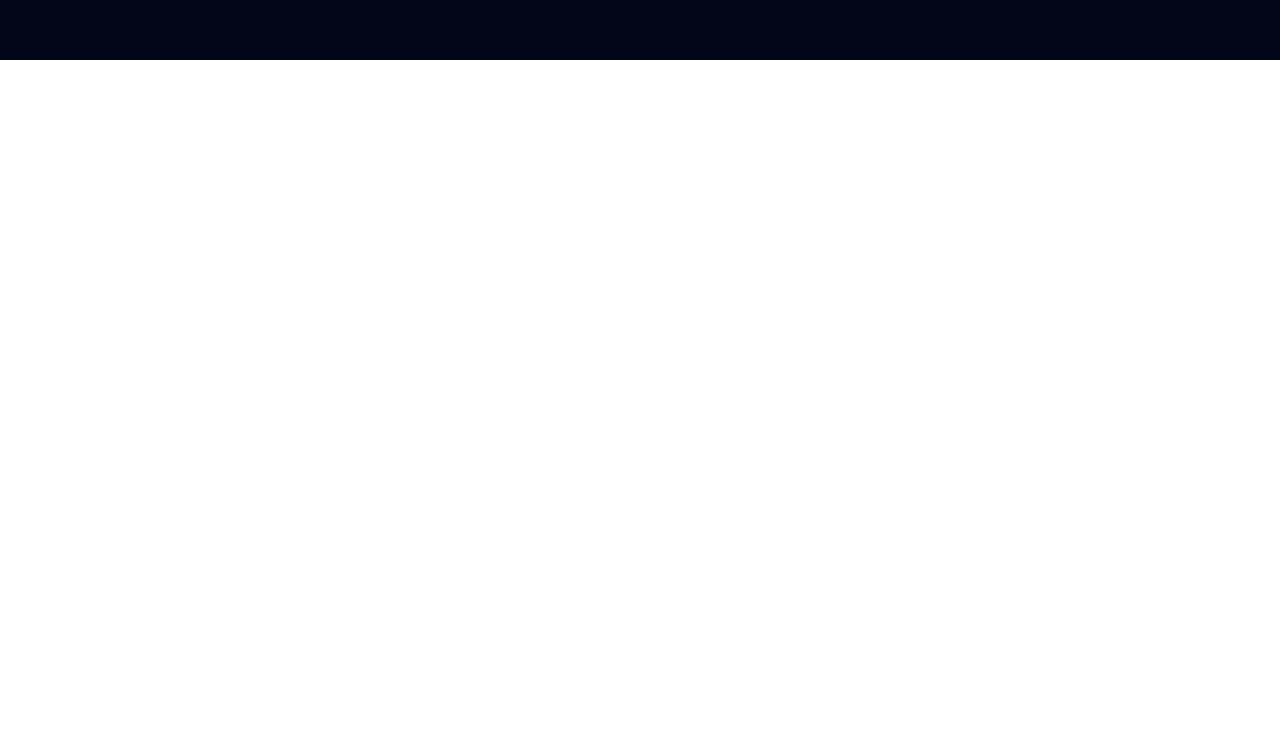
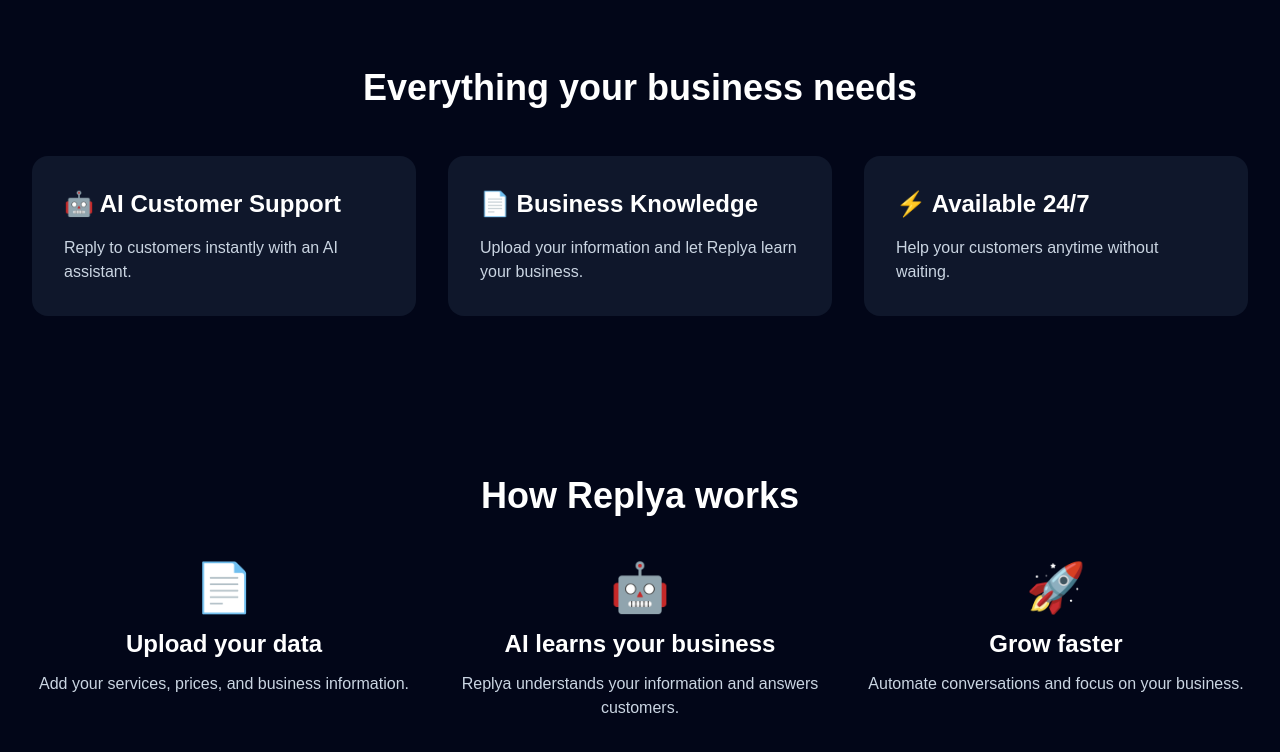
Before and after one commit to ahmed-elesnawy-15/replya, a Next.js app: page / in a window 1280 px wide. Shown: the part 740-1492 px from the top of the page. Before the commit the page ends 800 px from the top, so only its background shows below. Built offline with nearby package versions, Linux system fonts and the light colour scheme.

Commit message:
Add how it works section

```diff
--- a/app/page.tsx
+++ b/app/page.tsx
@@ -30,6 +30,78 @@
           Start Building
         </button>
       </section>
+      <section className="px-8 py-20">
+  <h2 className="text-center text-4xl font-bold">
+    Everything your business needs
+  </h2>
+
+  <div className="mt-12 grid gap-8 md:grid-cols-3">
+    <div className="rounded-2xl bg-slate-900 p-8">
+      <h3 className="text-2xl font-bold">
+        🤖 AI Customer Support
+      </h3>
+      <p className="mt-4 text-slate-300">
+        Reply to customers instantly with an AI assistant.
+      </p>
+    </div>
+
+    <div className="rounded-2xl bg-slate-900 p-8">
+      <h3 className="text-2xl font-bold">
+        📄 Business Knowledge
+      </h3>
+      <p className="mt-4 text-slate-300">
+        Upload your information and let Replya learn your business.
+      </p>
+    </div>
+
+    <div className="rounded-2xl bg-slate-900 p-8">
+      <h3 className="text-2xl font-bold">
+        ⚡ Available 24/7
+      </h3>
+      <p className="mt-4 text-slate-300">
+        Help your customers anytime without waiting.
+      </p>
+    </div>
+  </div>
+</section>
+<section className="px-8 py-20">
+  <h2 className="text-center text-4xl font-bold">
+    How Replya works
+  </h2>
+
+  <div className="mt-12 grid gap-8 md:grid-cols-3">
+    <div className="text-center">
+      <div className="text-5xl">📄</div>
+      <h3 className="mt-4 text-2xl font-bold">
+        Upload your data
+      </h3>
+      <p className="mt-3 text-slate-300">
+        Add your services, prices, and business information.
+      </p>
+    </div>
+
+    <div className="text-center">
+      <div className="text-5xl">🤖</div>
+      <h3 className="mt-4 text-2xl font-bold">
+        AI learns your business
+      </h3>
+      <p className="mt-3 text-slate-300">
+        Replya understands your information and answers customers.
+      </p>
+    </div>
+
+    <div className="text-center">
+      <div className="text-5xl">🚀</div>
+      <h3 className="mt-4 text-2xl font-bold">
+        Grow faster
+      </h3>
+      <p className="mt-3 text-slate-300">
+        Automate conversations and focus on your business.
+      </p>
+    </div>
+  </div>
+</section>
+
     </main>
   );
 }
```
